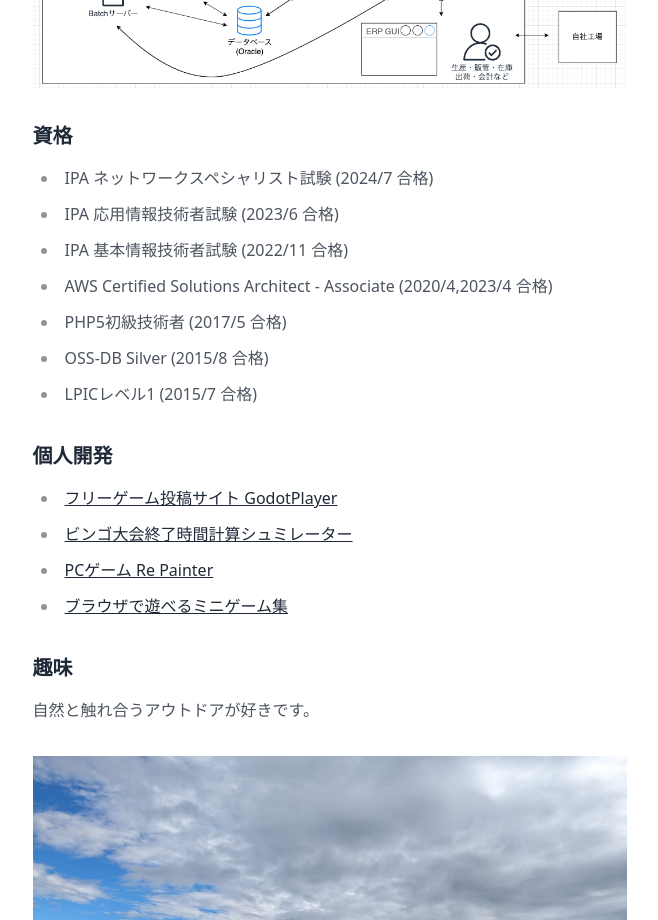
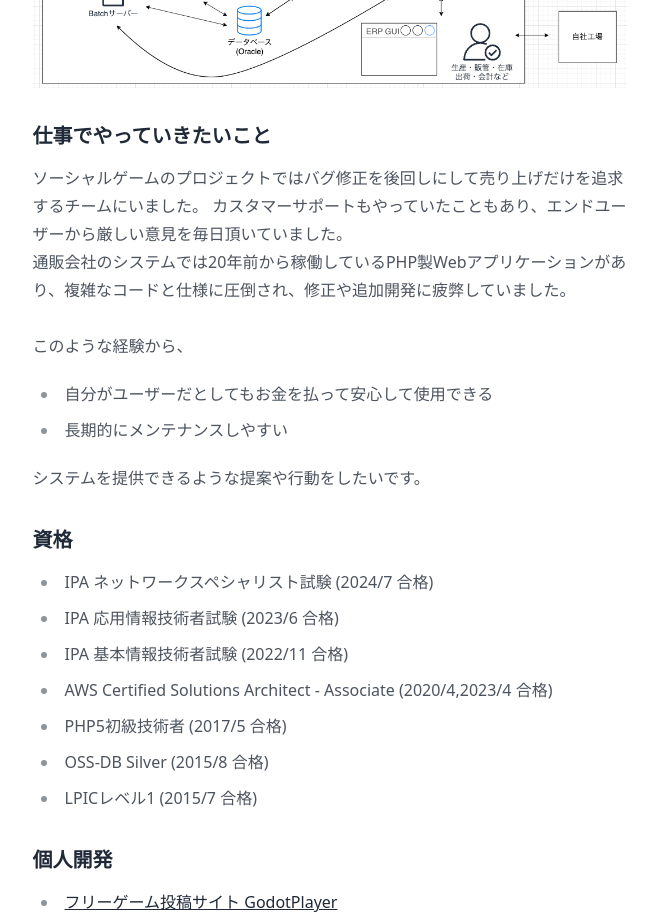
Before and after one commit to coffee-r/coffee-r.github.io, a Next.js app: page / in a window 1280 px wide. Shown: the part 2760-3680 px from the top of the page, without its empty margins (434-1092 px from the left). Built offline with nearby package versions, Linux system fonts and the light colour scheme.

Commit message:
仕事でやりたいこと追加

```diff
--- a/src/app/page.tsx
+++ b/src/app/page.tsx
@@ -119,6 +119,19 @@ export default function Home() {
           </ul>
           <img className="w-full" src="/systemdiagram2.png" alt="systemdiagram2"/>
 
+          <h3>仕事でやっていきたいこと</h3>
+          <p>
+            ソーシャルゲームのプロジェクトではバグ修正を後回しにして売り上げだけを追求するチームにいました。
+            カスタマーサポートもやっていたこともあり、エンドユーザーから厳しい意見を毎日頂いていました。<br/>
+            通販会社のシステムでは20年前から稼働しているPHP製Webアプリケーションがあり、複雑なコードと仕様に圧倒され、修正や追加開発に疲弊していました。<br/><br/>
+            このような経験から、
+            <ul>
+              <li>自分がユーザーだとしてもお金を払って安心して使用できる</li>
+              <li>長期的にメンテナンスしやすい</li>
+            </ul>
+            システムを提供できるような提案や行動をしたいです。<br/>
+          </p>
+
           <h3>資格</h3>
 
           <ul>
```
